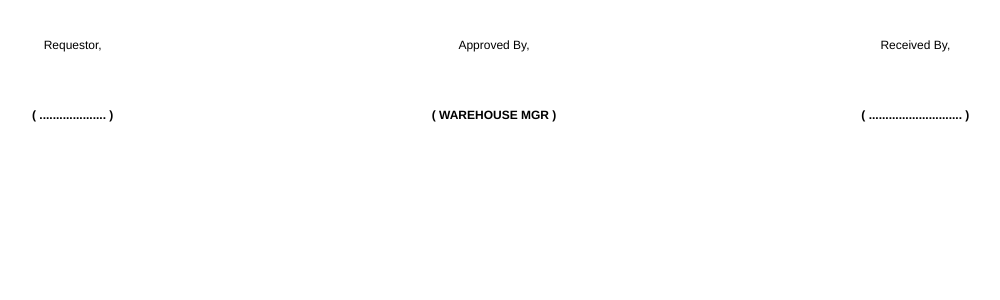
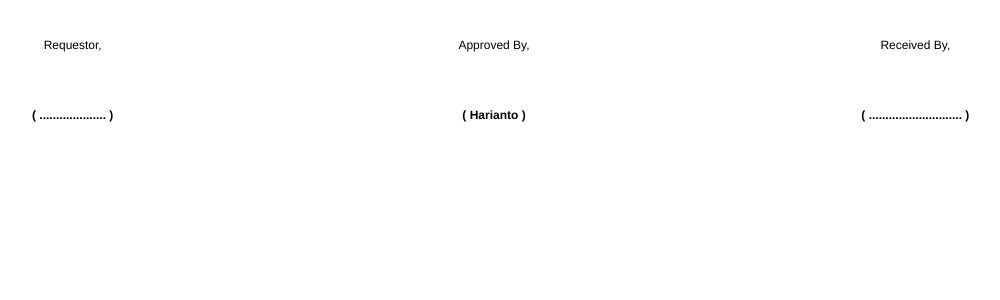
Before and after one commit to jvanes40-cell/lancsinventorysystem, a Django app: template My_inventory/inventory_system/gudang/templates/surat_jalan_pdf.html in a window 1280 px wide. Shown: the part 271-571 px from the top of the page, without its empty margins (146-1146 px from the left). Run offline with Django 5.2, Linux system fonts and the light colour scheme; the template is opened without the code that fills it, so the values that code supplies are empty.

Commit message:
Fix: Warehouse manager name

```diff
--- a/My_inventory/inventory_system/gudang/templates/surat_jalan_pdf.html
+++ b/My_inventory/inventory_system/gudang/templates/surat_jalan_pdf.html
@@ -130,7 +130,7 @@
             </td>
             <td>
                 Approved By,<br><br><br><br><br>
-                <b>( WAREHOUSE MGR )</b>
+                <b>( Harianto )</b>
             </td>
             <td>
                 Received By,<br><br><br><br><br>
```
